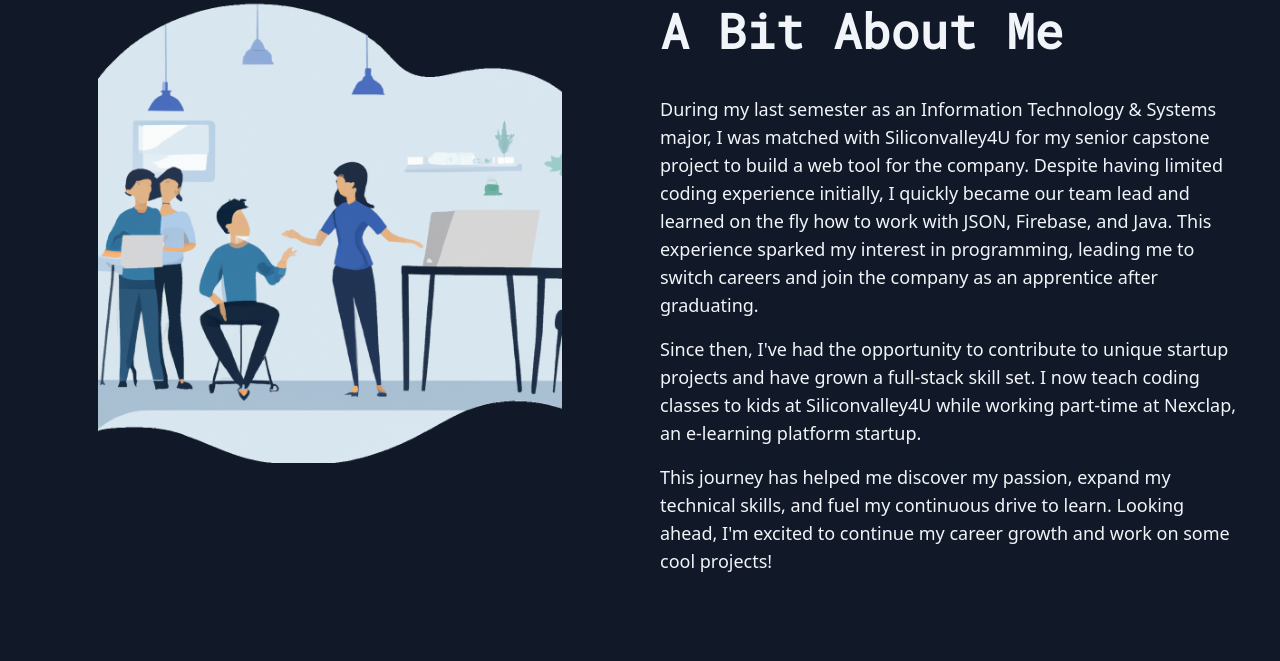
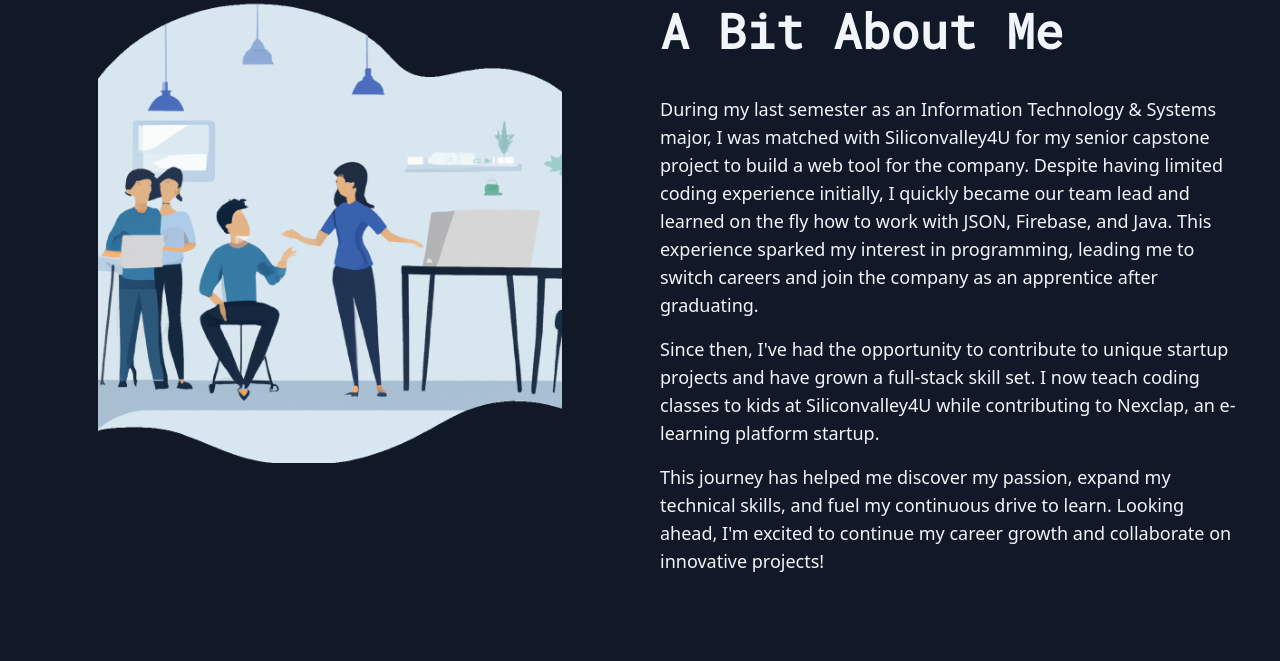
Before and after one commit to MichaelTranB/myPortfolio, a Flask app: page / in a window 1280 px wide. Shown: the part 777-1438 px from the top of the page. Run offline with Flask 3, Linux system fonts and the light colour scheme; some libraries are stand-ins or nearby versions.

Commit message:
bio edits

```diff
--- a/templates/main_page.html
+++ b/templates/main_page.html
@@ -38,12 +38,12 @@
 
                         <p class="text-gray-700 text-base md:text-lg mb-4">
                             Since then, I've had the opportunity to contribute to unique startup projects and have grown a full-stack skill set.
-                            I now teach coding classes to kids at Siliconvalley4U while working part-time at Nexclap, an e-learning platform startup.
+                            I now teach coding classes to kids at Siliconvalley4U while contributing to Nexclap, an e-learning platform startup.
                         </p>
 
                         <p class="text-gray-700 text-base md:text-lg mb-4">
                             This journey has helped me discover my passion, expand my technical skills, and fuel my continuous drive to learn.
-                            Looking ahead, I'm excited to continue my career growth and work on some cool projects!
+                            Looking ahead, I'm excited to continue my career growth and collaborate on innovative projects!
                         </p>
                     </div>
 
```
